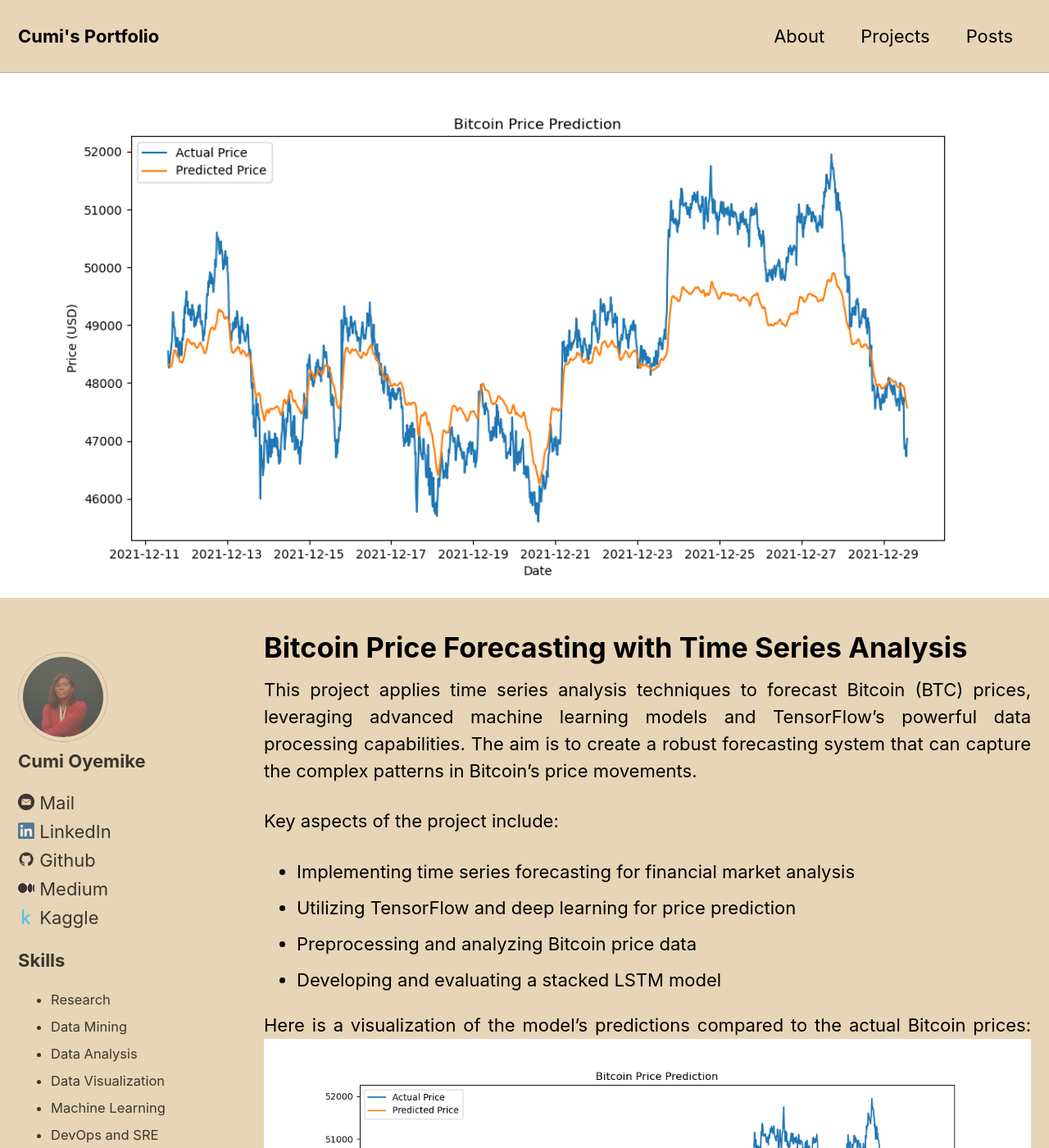
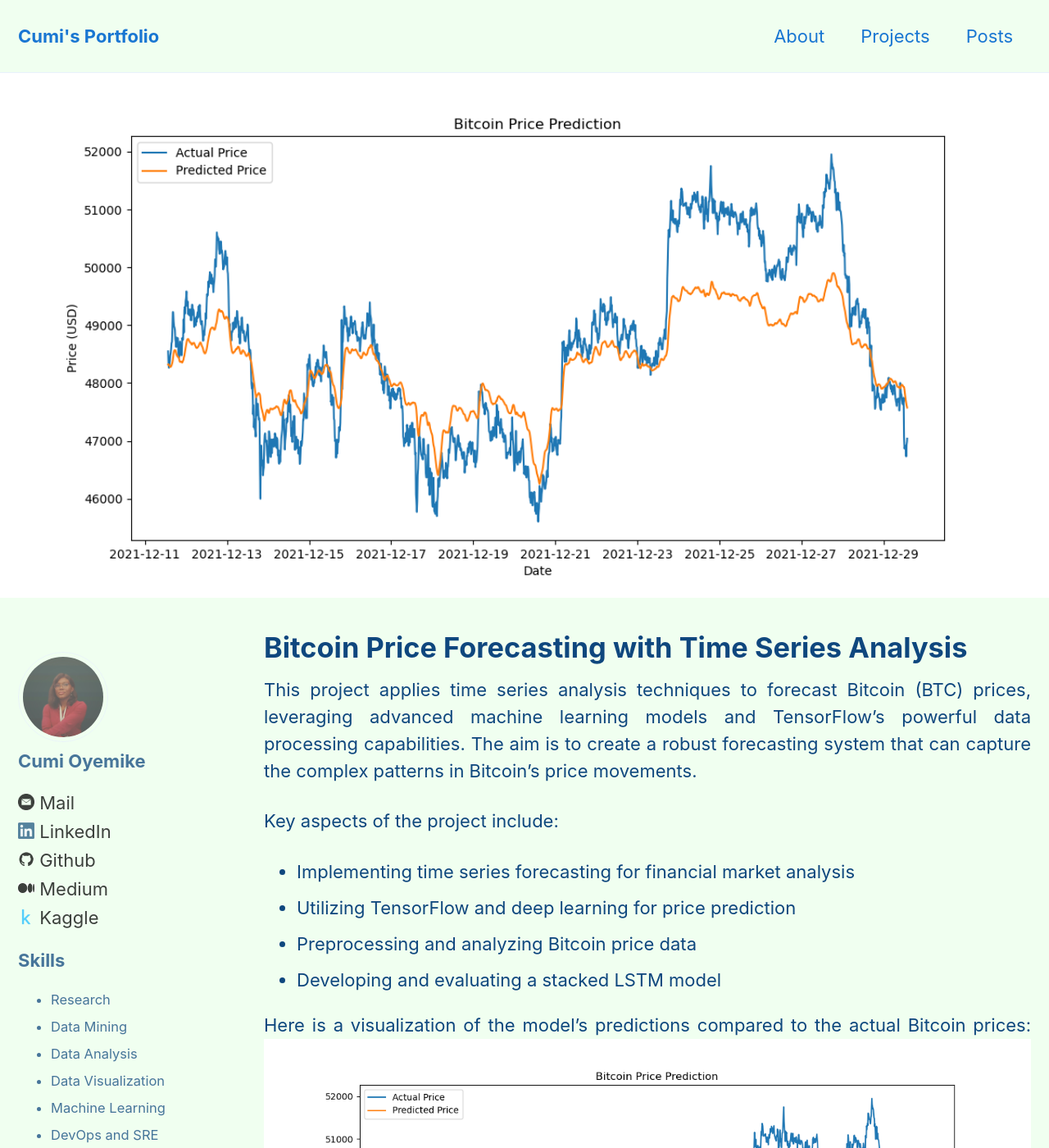
Before and after one commit to CtripleU/CtripleU.github.io, a Jekyll site: the page built from _projects/btc-time-series.md, in a window 1280 px wide and 1400 px high. Shown: the whole window at 82% size. Built offline with Jekyll 4.4.1, drawn with Linux system fonts in a browser that asks for light colours; cached includes are drawn as plain includes; nearby versions of some CDN libraries; comment, search, counter and statistics services are not loaded.

Commit message:
change skin

```diff
--- a/_config.yml
+++ b/_config.yml
@@ -7,7 +7,7 @@
 
 remote_theme             : "mmistakes/minimal-mistakes"
 
-minimal_mistakes_skin    : "sunrise" # "air", "aqua", "contrast", "dark", "dirt", "neon", "mint", "plum", "sunrise"
+minimal_mistakes_skin    : "aqua" # "air", "aqua", "contrast", "dark", "dirt", "neon", "mint", "plum", "sunrise"
 
 # Site Settings
 locale                   : "en-US"
```
